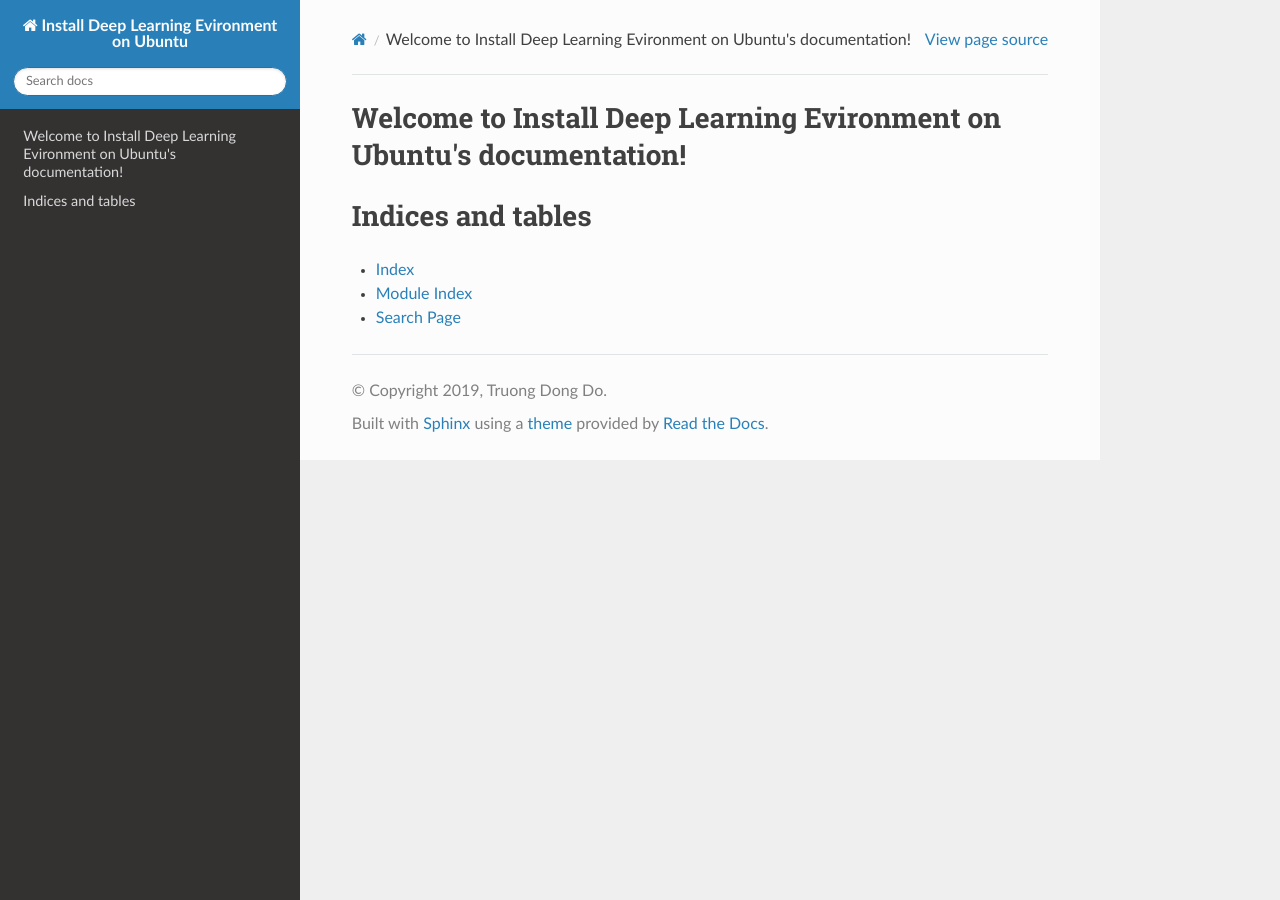
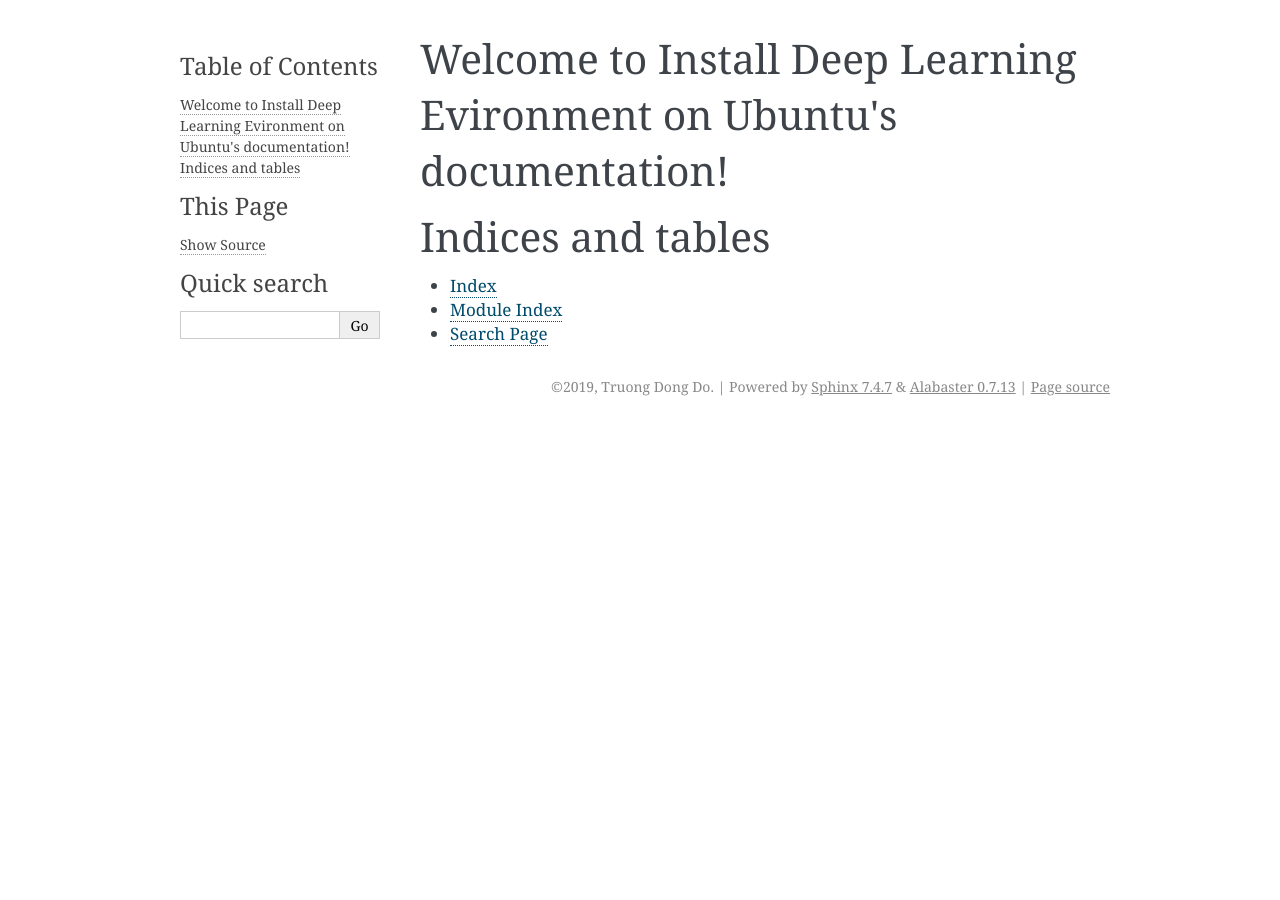
Before and after one commit to TruongDong-Do/Install_Ubuntu_Environment, a Sphinx documentation site: the page built from docs/index.rst, in a window 1280 px wide. Built offline with Sphinx 7.4.7, drawn with Linux system fonts in a browser that asks for light colours.

Commit message:
Update conf.py
# -- Options for HTML output -------------------------------------------------

# The theme to use for HTML and HTML Help pages.  See the documentation for
# a list of builtin themes.
#
# -- Theme setup -------------------------------------------------------------

import sphinx_rtd_theme

html_theme = 'sphinx_rtd_theme'
html_theme_path = [sphinx_rtd_theme.get_html_theme_path()]

# Theme options are theme-specific and customize the look and feel of a theme
# further.  For a list of options available for each theme, see the
# documentation.
#
# html_theme_options = {}

# Add any paths that contain custom static files (such as style sheets) here,
# relative to this directory. They are copied after the builtin static files,
# so a file named "default.css" will overwrite the builtin "default.css".
html_static_path = ['_static']

# Custom sidebar templates, must be a dictionary that maps document names
# to template names.
#
# The default sidebars (for documents that don't match any pattern) are
# defined by theme itself.  Builtin themes are using these templates by
# default: ``['localtoc.html', 'relations.html', 'sourcelink.html',
# 'searchbox.html']``.
#
# html_sidebars = {}


# -- Options for HTMLHelp output ---------------------------------------------

# Output file base name for HTML help builder.
htmlhelp_basename = 'InstallDeepLearningDocs'


# -- Options for LaTeX output ------------------------------------------------

latex_elements = {
    # The paper size ('letterpaper' or 'a4paper').
    #
    # 'papersize': 'letterpaper',

    # The font size ('10pt', '11pt' or '12pt').
    #
    # 'pointsize': '10pt',

    # Additional stuff for the LaTeX preamble.
    #
    # 'preamble': '',

    # Latex figure (float) alignment
    #
    # 'figure_align': 'htbp',
}

# -- Options for Epub output -------------------------------------------------

# Bibliographic Dublin Core info.
epub_title = project

# The unique identifier of the text. This can be a ISBN number
# or the project homepage.
#
# epub_identifier = ''

# A unique identification for the text.
#
# epub_uid = ''

# A list of files that should not be packed into the epub file.
epub_exclude_files = ['search.html']


# -- Extension configuration -------------------------------------------------

autodoc_mock_imports = ['skimage', 'tensorflow']

```diff
--- a/docs/conf.py
+++ b/docs/conf.py
@@ -71,86 +71,3 @@ exclude_patterns = [u'_build', 'Thumbs.db', '.DS_Store']
 
 # The name of the Pygments (syntax highlighting) style to use.
 pygments_style = None
-
-
-# -- Options for HTML output -------------------------------------------------
-
-# The theme to use for HTML and HTML Help pages.  See the documentation for
-# a list of builtin themes.
-#
-# -- Theme setup -------------------------------------------------------------
-
-import sphinx_rtd_theme
-
-html_theme = 'sphinx_rtd_theme'
-html_theme_path = [sphinx_rtd_theme.get_html_theme_path()]
-
-# Theme options are theme-specific and customize the look and feel of a theme
-# further.  For a list of options available for each theme, see the
-# documentation.
-#
-# html_theme_options = {}
-
-# Add any paths that contain custom static files (such as style sheets) here,
-# relative to this directory. They are copied after the builtin static files,
-# so a file named "default.css" will overwrite the builtin "default.css".
-html_static_path = ['_static']
-
-# Custom sidebar templates, must be a dictionary that maps document names
-# to template names.
-#
-# The default sidebars (for documents that don't match any pattern) are
-# defined by theme itself.  Builtin themes are using these templates by
-# default: ``['localtoc.html', 'relations.html', 'sourcelink.html',
-# 'searchbox.html']``.
-#
-# html_sidebars = {}
-
-
-# -- Options for HTMLHelp output ---------------------------------------------
-
-# Output file base name for HTML help builder.
-htmlhelp_basename = 'InstallDeepLearningDocs'
-
-
-# -- Options for LaTeX output ------------------------------------------------
-
-latex_elements = {
-    # The paper size ('letterpaper' or 'a4paper').
-    #
-    # 'papersize': 'letterpaper',
-
-    # The font size ('10pt', '11pt' or '12pt').
-    #
-    # 'pointsize': '10pt',
-
-    # Additional stuff for the LaTeX preamble.
-    #
-    # 'preamble': '',
-
-    # Latex figure (float) alignment
-    #
-    # 'figure_align': 'htbp',
-}
-
-# -- Options for Epub output -------------------------------------------------
-
-# Bibliographic Dublin Core info.
-epub_title = project
-
-# The unique identifier of the text. This can be a ISBN number
-# or the project homepage.
-#
-# epub_identifier = ''
-
-# A unique identification for the text.
-#
-# epub_uid = ''
-
-# A list of files that should not be packed into the epub file.
-epub_exclude_files = ['search.html']
-
-
-# -- Extension configuration -------------------------------------------------
-
-autodoc_mock_imports = ['skimage', 'tensorflow']
```
